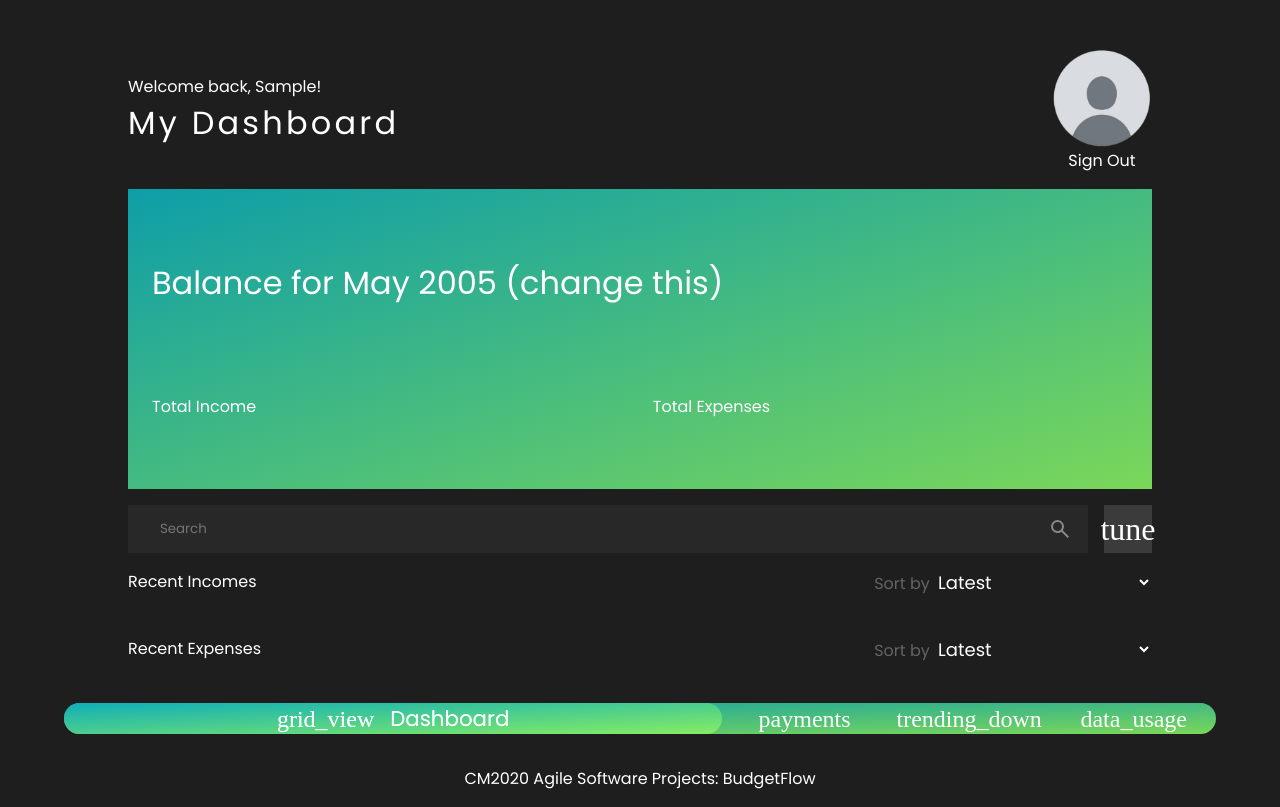
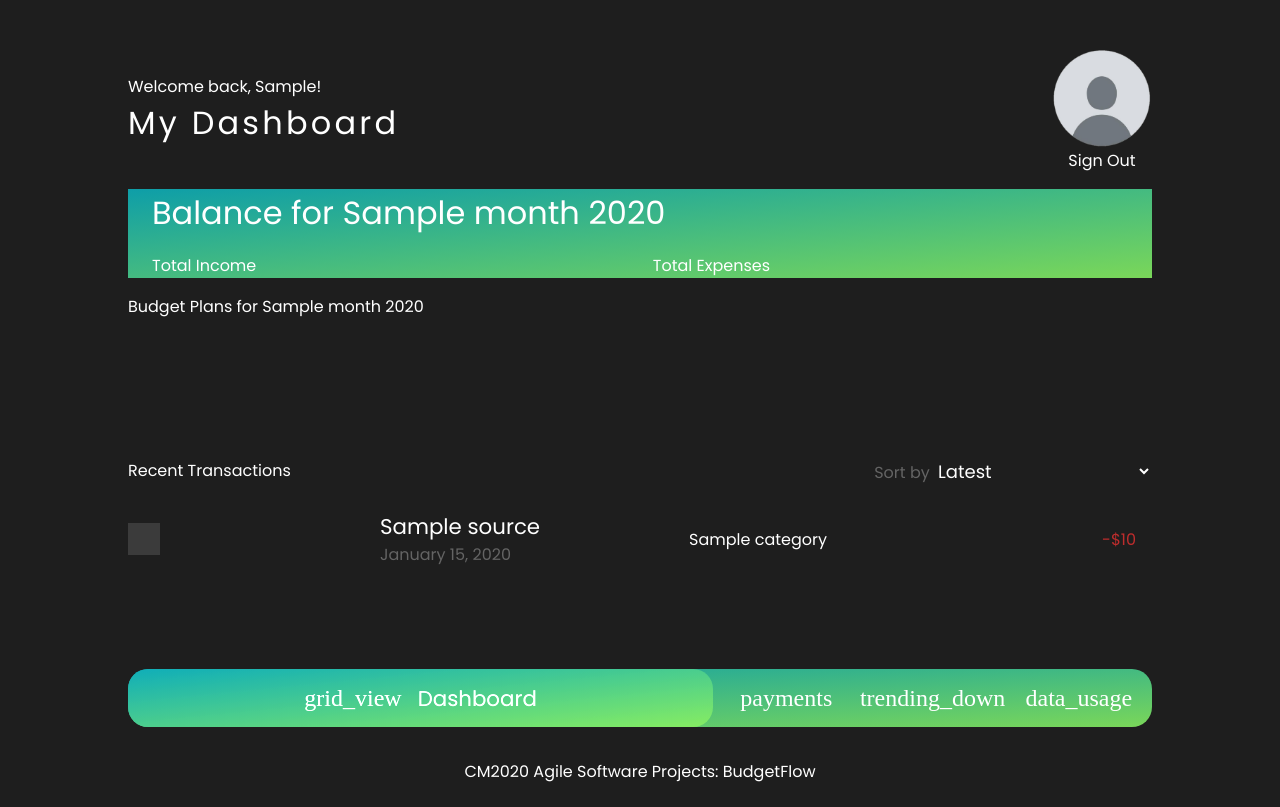
Before and after one commit to cm2020-agile-team-16/cm2020-agile-project, a Node server app: template src/views/dashboard.ejs in a window 1280 px wide. After the commit the page ends 782 px from the top, so only its background shows below. Run offline with Node 20, Linux system fonts and the light colour scheme; the template is opened without the code that fills it: most values are stand-ins (such as "Sample title", 1, 10 or a date in 2020); some libraries are stand-ins or nearby versions.

Commit message:
PRJ-30: Update dashboard styles and improve functionality
- Fixed the navbar being too wide when browser is viewed in fullscreen/desktop resolution.
- Merged "recent income" and "recent expenses" lists into one "recent transactions" list.
- Added an empty placeholder section for where the chart/graph will go.
- Changed backend dashboard route to only incorporate transactions for the current- or most-recent month with transaction history in the balance/income/expenses calculations.

```diff
--- a/src/db_schema.sql
+++ b/src/db_schema.sql
@@ -116,8 +116,12 @@
 INSERT INTO income (user_id, income_category_id, source, amount, date) VALUES (1, 1, 'Company ABC', 3000, '2024-05-04 00:00:00');
 
 -- INSERT EXPENSES
+INSERT INTO expenses (user_id, expense_category_id, source, amount, date) VALUES (1, 4, 'YumYum Bar', 25, '2024-04-29 00:00:00');
 INSERT INTO expenses (user_id, expense_category_id, source, amount, date) VALUES (1, 4, 'Cafe 123', 50, '2024-05-01 00:00:00');
 INSERT INTO expenses (user_id, expense_category_id, source, amount, date) VALUES (1, 3, 'Supermarket', 800, '2024-05-03 00:00:00');
 INSERT INTO expenses (user_id, expense_category_id, source, amount, date) VALUES (1, 1, 'Rent', 1500, '2024-05-06 00:00:00');
+INSERT INTO expenses (user_id, expense_category_id, source, amount, date) VALUES (1, 4, 'BBQ Palace', 35, '2024-05-7 00:00:00');
+
+
 
 COMMIT;
--- a/src/public/scripts/navbar.js
+++ b/src/public/scripts/navbar.js
@@ -33,6 +33,8 @@
 ];
 
 const onTransitionEnded = (index) => {
+    button = selected_button = document.querySelector("div#navbar div.navbar-button.selected");
+    button.removeEventListener(transitionEndedEvent, callbacks[index], false);
     page = pages[index];
     window.location.href = page;
 };
@@ -44,7 +46,6 @@
     if (selected_index === index) {
         return;
     }
-    selected_button.removeEventListener(transitionEndedEvent, callbacks[selected_index], false);
     selected_index = index;
     button.addEventListener(transitionEndedEvent, callbacks[index], false);
     selected_button.classList.remove("selected");
--- a/src/public/styles/dashboard.css
+++ b/src/public/styles/dashboard.css
@@ -62,9 +62,9 @@
 section#balance-card {
     display: flex;
     flex-direction: column;
+    flex: 1;
     background: linear-gradient(to bottom right, rgb(14, 158, 168), rgb(122, 215, 89));
     width: 100%;
-    height: 300px;
     row-gap: 16px;
     justify-content: space-evenly;
 }
@@ -73,6 +73,20 @@
     font-size: 24pt;
     width: calc(100% - 24px);
     text-wrap: nowrap;
+}
+
+section#budget-plans {
+    display: flex;
+    flex-direction: column;
+    flex: 2;
+    width: 100%;
+}
+
+section#recent-transactions {
+    display: flex;
+    flex-direction: column;
+    flex: 1;
+    width: 100%;
 }
 
 .row {
@@ -140,9 +154,16 @@
     text-align: left;
 }
 
+:root {
+    --transaction-height: 60px;
+    --transaction-border: 2px;
+    --transaction-padding: 16px;
+}
+
 .transaction-list {
     display: flex;
     flex-direction: column;
+    height: calc(((var(--transaction-height) - (2 * var(--transaction-border))) + var(--transaction-padding)) * 2);
     padding-top: 24px;
     padding-right: 16px;
     row-gap: 16px;
@@ -166,10 +187,9 @@
     display: flex;
     flex-direction: row;
     align-items: center;
-    justify-content: space-between;
-    height: 60px;
-    border-bottom: 2px solid rgb(100, 100, 100);
-    padding-bottom: 16px;
+    height: var(--transaction-height);
+    border-bottom: var(--transaction-border) solid rgb(100, 100, 100);
+    padding-bottom: var(--transaction-padding);
     &:last-of-type {
         border-bottom: 0;
         padding-bottom: 0;
@@ -179,6 +199,8 @@
 .transaction-info {
     display: flex;
     flex-direction: column;
+    justify-content: center;
+    flex: 1;
 }
 
 .transaction-source {
@@ -189,20 +211,38 @@
     color: rgb(100, 100, 100);
 }
 
+.transaction-category {
+    display: flex;
+    justify-content: center;
+    flex: 1;
+}
+
 .transaction-icon {
     display: flex !important;
+    flex: 1;
     align-items: center;
-    justify-content: center;
-    width: 32px;
-    height: 32px;
-    background-color: rgb(59, 59, 59);
+    justify-content: flex-start;
+    i {
+        display: flex;
+        align-items: center;
+        justify-content: center;
+        width: 32px;
+        height: 32px;
+        background-color: rgb(59, 59, 59);
+    }
 }
 
 .amount-income {
+    display: flex;
+    flex: 1;
+    justify-content: flex-end;
     color: rgb(80, 170, 80);
 }
 
 .amount-expense {
+    display: flex;
+    flex: 1;
+    justify-content: flex-end;
     color: rgb(190, 45, 45);
 }
 
@@ -214,6 +254,7 @@
     user-select: none;
     width: 100%;
     height: 100px;
+    max-width: 1024px;
     border-radius: 20px;
     border: 0;
     background: linear-gradient(to bottom right, rgb(14, 158, 168), rgb(122, 215, 89));
--- a/src/views/dashboard.ejs
+++ b/src/views/dashboard.ejs
@@ -28,7 +28,7 @@
     <main id="flex">
         <section id="balance-card">
             <div class="row flex-col" id="balance">
-                <span class="row">Balance for May 2005 (change this)</span>
+                <span class="row">Balance for <%= month %> <%= year %></span>
                 <span class="row"><%= balance.toLocaleString("en-US", { style: "currency", currency: "USD" }) %></span>
             </div>
             <div class="row flex-row">
@@ -42,15 +42,14 @@
                 </div>
             </div>
         </section>
-        <section class="flex-row" id="search">
-            <input class="icon-input icon-search" id="search-bar" placeholder="Search" />
-            <div id="search-filters" onclick="">
-                <span class="icon">tune</span>
+        <section id="budget-plans">
+            <div>
+                <span>Budget Plans for <%= month %> <%= year %></span>
             </div>
         </section>
-        <section style="width: 100%;">
+        <section id="recent-transactions">
             <div class="flex-row" style="justify-content: space-between;">
-                <span>Recent Incomes</span>
+                <span>Recent Transactions</span>
                 <div>
                     <span style="color: rgb(100, 100, 100)">Sort by</span>
                     <select name="sort-key" class="sort-dropdown">
@@ -62,42 +61,17 @@
                 </div>
             </div>
             <div class="transaction-list">
-                <% recentTransactions.filter(t => t.type === "income").forEach(function(transaction) { %>
+                <% recentTransactions.forEach(function(transaction) { %>
                     <div class="transaction">
-                        <i class="fa <%= transaction.icon %> transaction-icon"></i>
+                        <div class="transaction-icon">
+                            <i class="fa <%= transaction.icon %>"></i>
+                        </div>
                         <div class="transaction-info">
                             <div class="transaction-source"><%= transaction.source %></div>
-                            <div class="transaction-date"><%= new Date(transaction.date).toLocaleDateString('en-US', { month: 'long', day: 'numeric', year: 'numeric' }) %></div>
+                            <div class="transaction-date"><%= new Date(transaction.date).toLocaleDateString("en-US", { month: "long", day: "numeric", year: "numeric" }) %></div>
                         </div>
-                        <div><%= transaction.category %></div>
-                        <div class="amount-income">+<%= transaction.amount.toLocaleString("en-US", { style: "currency", currency: "USD", maximumFractionDigits: 0 }) %></div>
-                    </div>
-                <% }) %>
-            </div>
-        </section>
-        <section style="width: 100%;">
-            <div class="flex-row" style="justify-content: space-between;">
-                <span>Recent Expenses</span>
-                <div>
-                    <span style="color: rgb(100, 100, 100)">Sort by</span>
-                    <select name="sort-key" class="sort-dropdown">
-                        <option value="latest" selected>Latest</option>
-                        <option value="oldest">Oldest</option>
-                        <option value="amount-desc">Amount (highest first)</option>
-                        <option value="amount-asc">Amount (lowest first)</option>
-                    </select>
-                </div>
-            </div>
-            <div class="transaction-list">
-                <% recentTransactions.filter(t => t.type === "expense").forEach(function(transaction) { %>
-                    <div class="transaction">
-                        <i class="fa <%= transaction.icon %> transaction-icon"></i>
-                        <div class="transaction-info">
-                            <div class="transaction-source"><%= transaction.source %></div>
-                            <div class="transaction-date"><%= new Date(transaction.date).toLocaleDateString('en-US', { month: 'long', day: 'numeric', year: 'numeric' }) %></div>
-                        </div>
-                        <div><%= transaction.category %></div>
-                        <div class="amount-expense">-<%= transaction.amount.toLocaleString("en-US", { style: "currency", currency: "USD", maximumFractionDigits: 0 }) %></div>
+                        <div class="transaction-category"><%= transaction.category %></div>
+                        <div class="<%= transaction.type === "income" ? "amount-income" : "amount-expense" %>"><%= transaction.type === "income" ? "+" : "-" %><%= transaction.amount.toLocaleString("en-US", { style: "currency", currency: "USD", maximumFractionDigits: 0 }) %></div>
                     </div>
                 <% }) %>
             </div>
```
Also changed, not shown: src/routes/user.js (+22 -11 lines).
